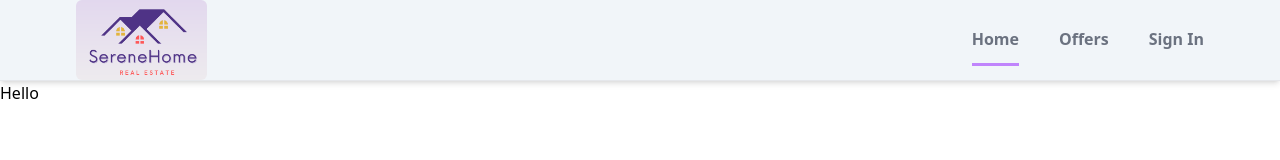
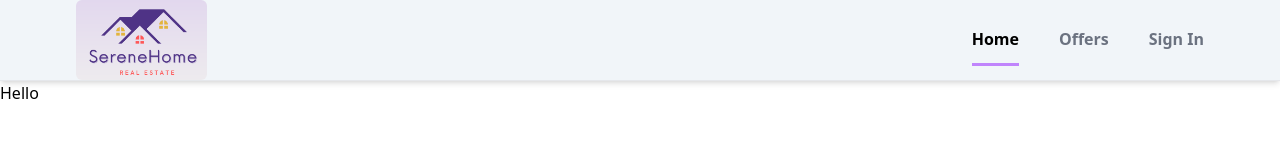
Before and after one commit to AvresCode/realtor, a React (Create React App) app: page / in a window 1280 px wide. Shown: the top 160 px of the page. Built offline with nearby package versions, Linux system fonts and the light colour scheme.

Commit message:
change navbar style on click

```diff
--- a/src/components/Header.jsx
+++ b/src/components/Header.jsx
@@ -23,9 +23,9 @@ export default function Header() {
           />
         </div>
         <div>
-          <ul className="flex space-x-10">
+          <ul className="flex space-x-10 text-gray-500">
             <li
-              className={`font-semibold text-gray-500 py-3 cursor-pointer ${
+              className={`font-semibold py-3 cursor-pointer ${
                 pathMatchRoute('/') &&
                 'border-b-[3px] border-b-purple-400 text-black'
               }`}
@@ -34,7 +34,7 @@ export default function Header() {
               Home
             </li>
             <li
-              className={`font-semibold text-gray-500 py-3 cursor-pointer ${
+              className={`font-semibold  py-3 cursor-pointer ${
                 pathMatchRoute('/offers') &&
                 'border-b-[3px] border-b-purple-400 text-black'
               }`}
@@ -43,7 +43,7 @@ export default function Header() {
               Offers
             </li>
             <li
-              className={`font-semibold text-gray-500  py-3 cursor-pointer ${
+              className={`font-semibold py-3 cursor-pointer ${
                 pathMatchRoute('/sign-in') &&
                 'border-b-[3px]  border-b-purple-400 text-black'
               }`}
```
